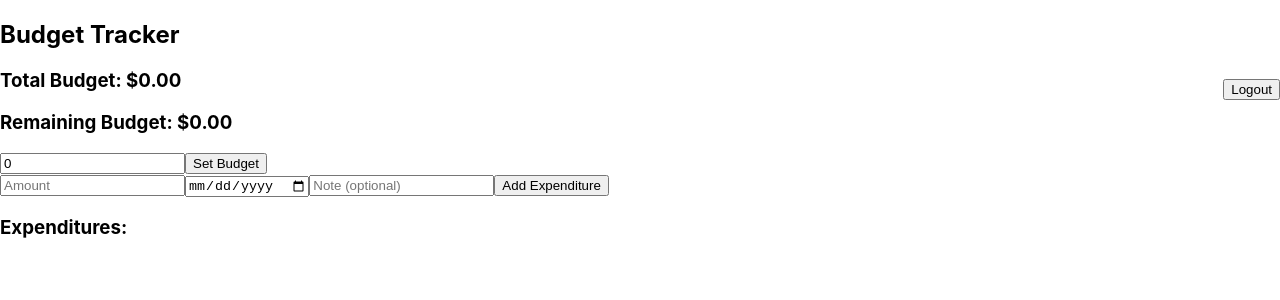
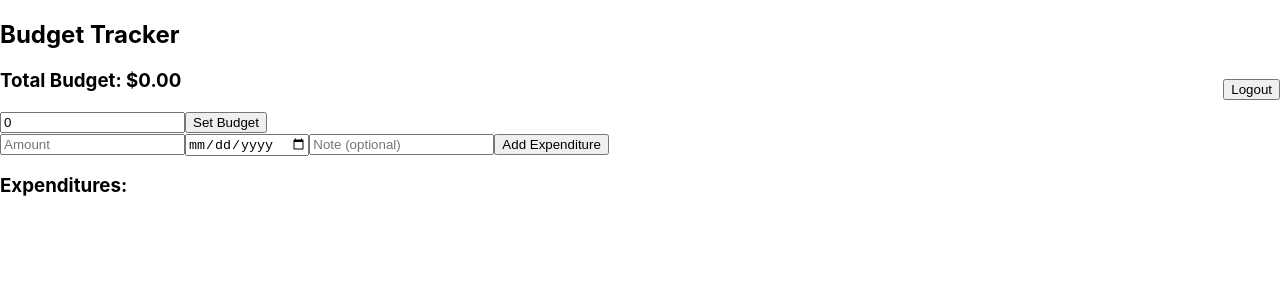
Before and after one commit to mdipasqu13/budget-tracker, a React (Create React App) app in the folder frontend/: page /tracker in a window 1280 px wide. Shown: the top 300 px of the page. Built offline with nearby package versions, Linux system fonts and the light colour scheme.

Commit message:
removed remaining budget category, handling all budget updates under total budget

```diff
--- a/frontend/src/components/BudgetTracker.js
+++ b/frontend/src/components/BudgetTracker.js
@@ -96,7 +96,7 @@ function BudgetTracker({ userId }) {
       {/* Display Total and Remaining Budget */}
       <div>
         <h3>Total Budget: ${budget.toFixed(2)}</h3>
-        <h3>Remaining Budget: ${remainingBudget.toFixed(2)}</h3>
+        {/* <h3>Remaining Budget: ${remainingBudget.toFixed(2)}</h3> */}
       </div>
 
       {/* Set Budget Section */}
```
